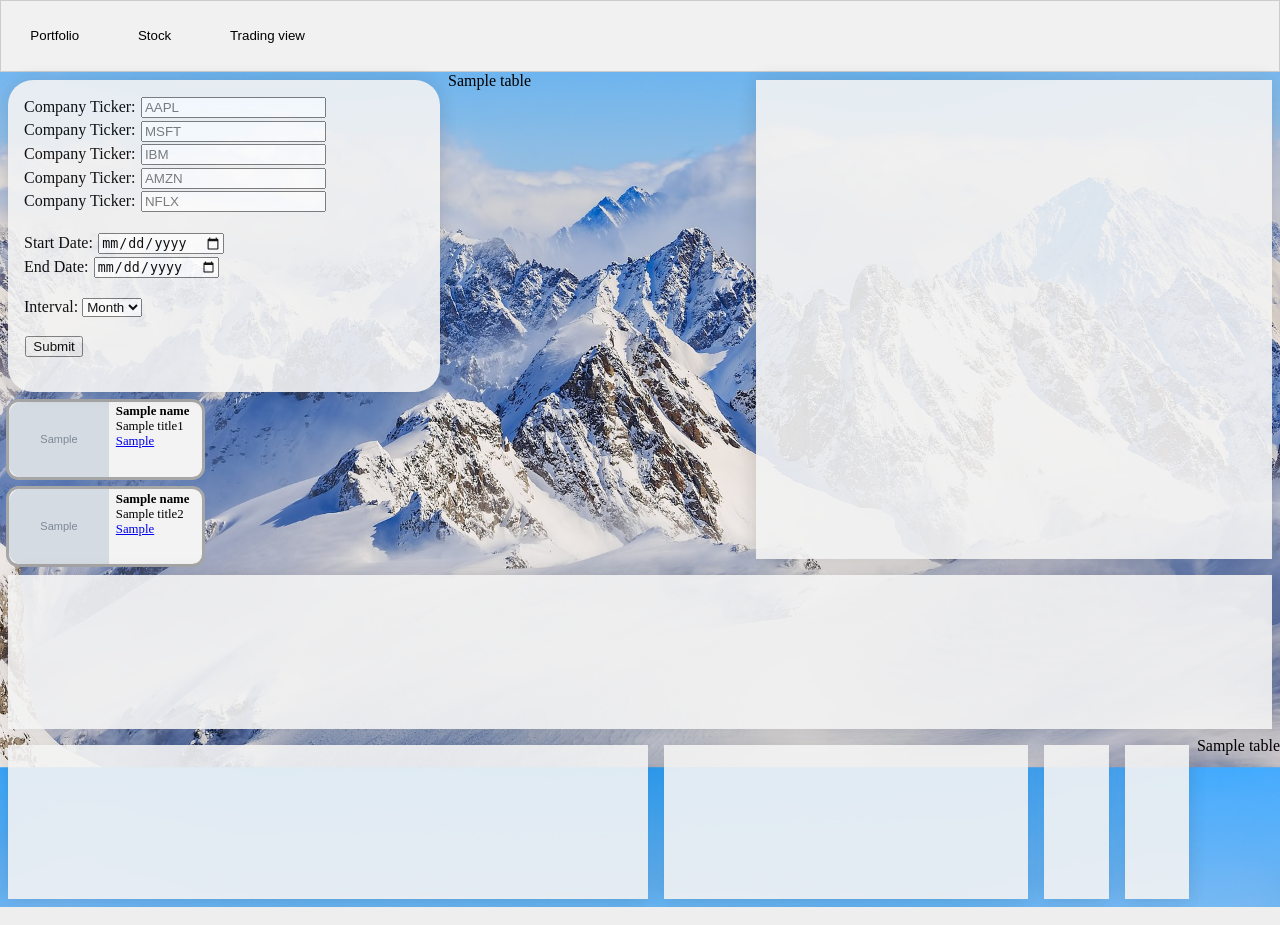
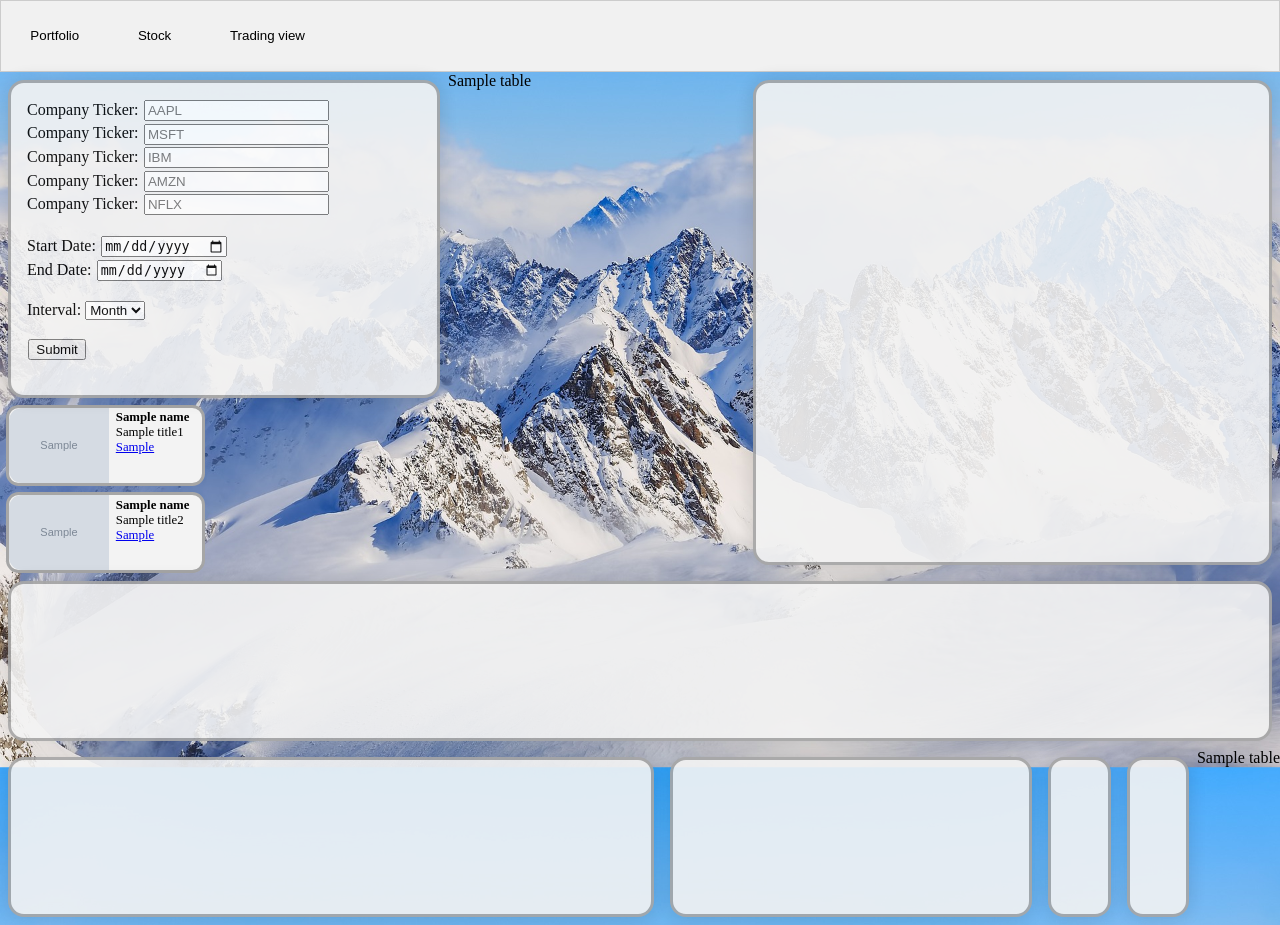
Before and after one commit to jessekeranen/webApp, a Flask app: template templates/index.html in a window 1280 px wide. Shown: the part 86-1011 px from the top of the page. Run offline with Flask 2, Linux system fonts and the light colour scheme; the template is opened without the code that fills it: most values are stand-ins (such as "Sample title", 1, 10 or a date in 2020); grey boxes marked "Sample" are stand-in pictures; a map, chart or similar area stays blank; some libraries are stand-ins or nearby versions.

Commit message:
Minor improvements

```diff
--- a/static/css/main.css
+++ b/static/css/main.css
@@ -29,8 +29,9 @@ input {
 }
 
 .choices {
-    border-radius: 25px;
+    border-radius: 1em;
     background-color: #f3f3f3;
+    border: solid #a6a6a6;
     opacity: 90%;
     padding: 1em;
     box-shadow: 0 0 20px rgba(0, 0, 0, 0.15);
@@ -85,6 +86,8 @@ input {
 }
 
 #line, #frontier, #area, #pie, #bar, #stock, #trading {
+    border-radius: 1em;
+    border: solid #a6a6a6;
     margin: 0.5em;
     box-shadow: 0 0 20px rgba(0, 0, 0, 0.15);
     background-color: #f3f3f3;
```
Also changed, not shown: logic.py (+11 -7 lines).
